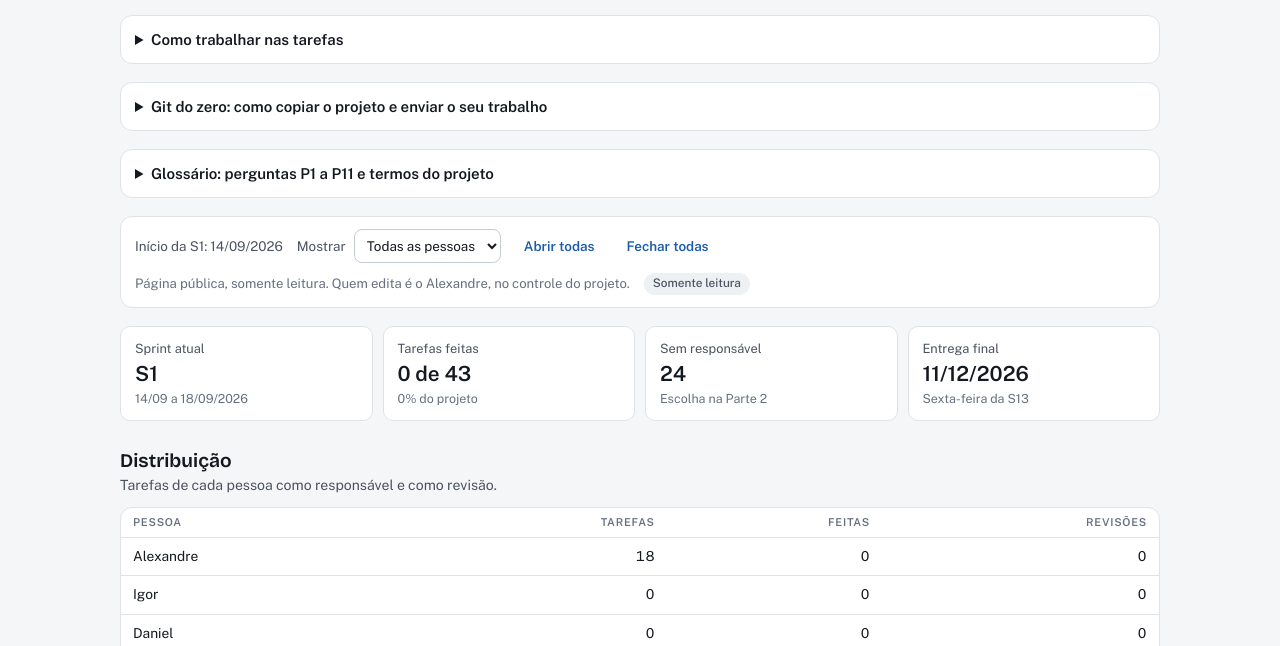
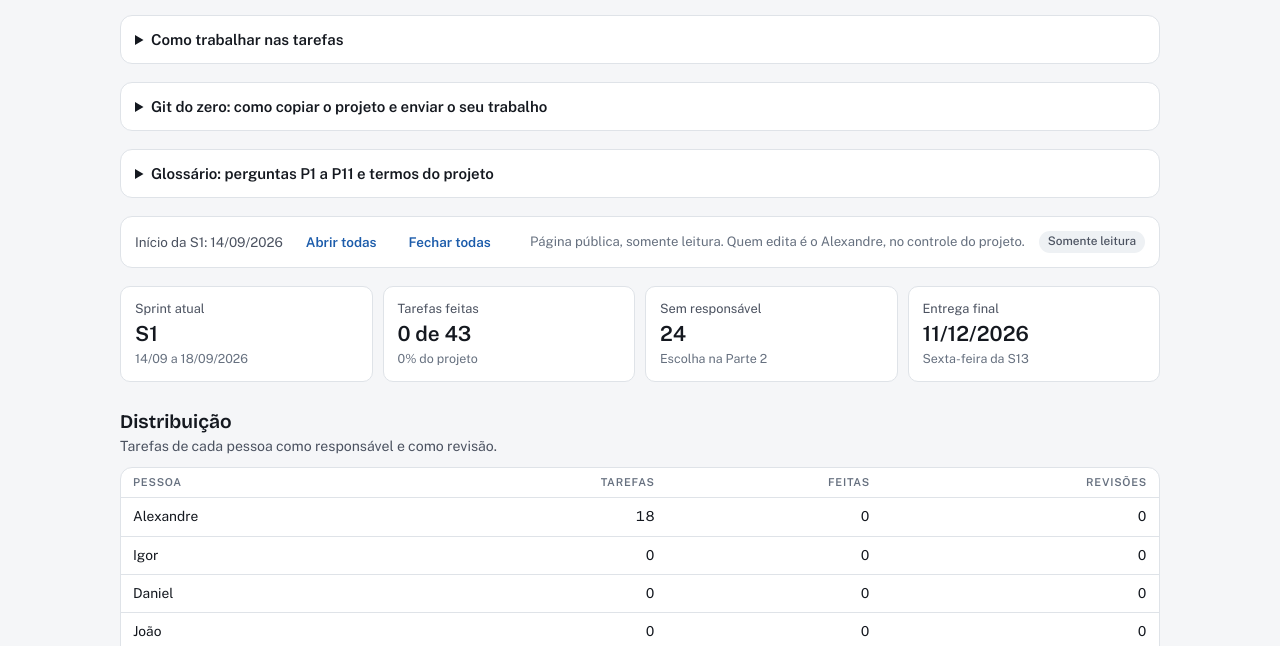
Before and after one commit to AlexandreBicudo/bi-spoleto-site, a plain HTML site: page index.html in a window 1280 px wide. Shown: the part 154-800 px from the top of the page. Drawn offline with nearby package versions, Linux system fonts and the light colour scheme.

Commit message:
chore: atualiza o quadro de sprints em 15/09/2026

```diff
--- a/index.html
+++ b/index.html
@@ -311,7 +311,6 @@ function renderBar(){
   return h("div", { class: "bar" },
     h("div", { class: "bar-group" },
       h("span", { class: "field" }, "Início da S1: " + dmy(parseISO(state.inicio))),
-      h("label", { class: "field", for: "filtro" }, "Mostrar", filtro),
       h("button", { class: "btn ghost", type: "button", onclick: () => { state.sprints.forEach(s => ui.open.add(s.n)); render(); } }, "Abrir todas"),
       h("button", { class: "btn ghost", type: "button", onclick: () => { ui.open.clear(); render(); } }, "Fechar todas")
     ),
```
